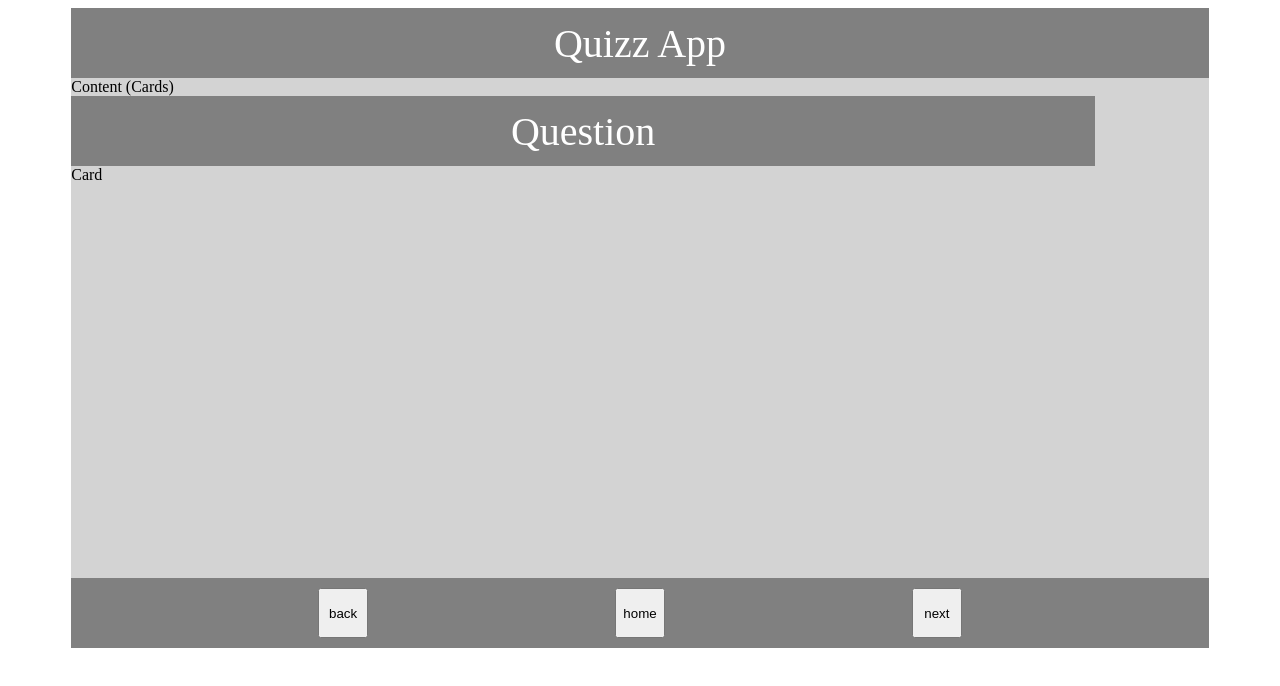
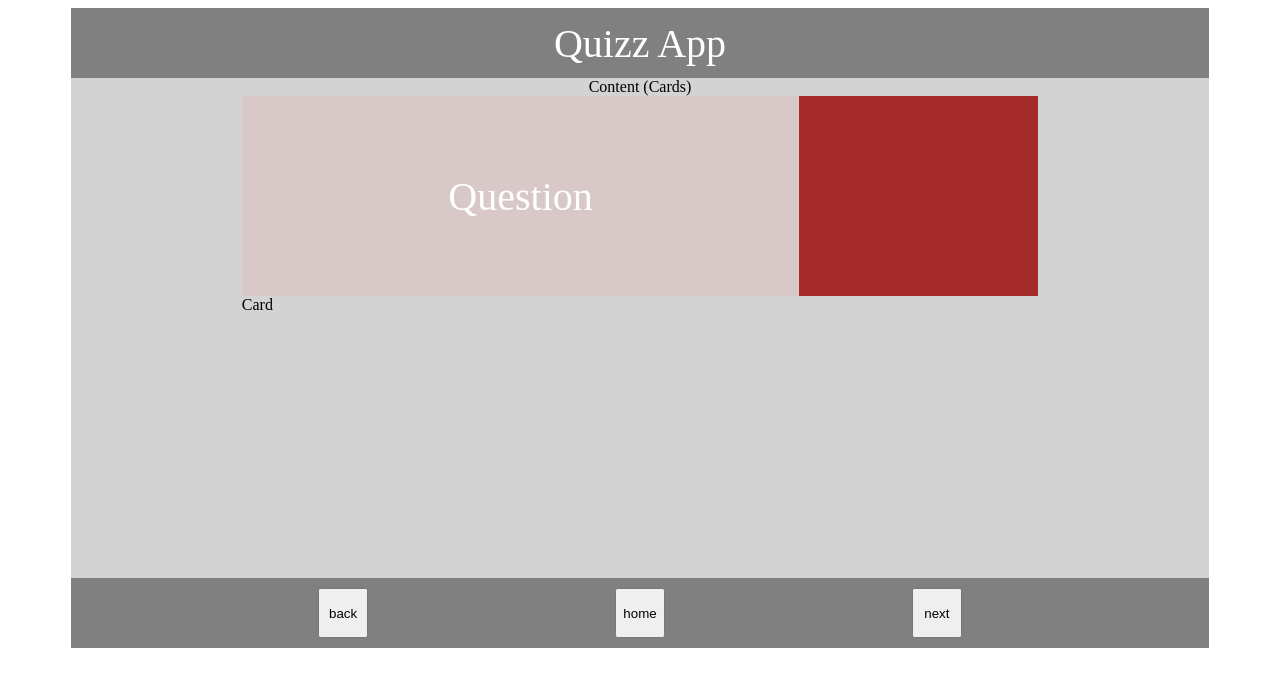
Before and after one commit to ChristophObst/Quizz-app, a website: page index.html in a window 1280 px wide. Drawn offline with Linux system fonts and the light colour scheme.

Commit message:
first-card-finished

```diff
--- a/css/styles.css
+++ b/css/styles.css
@@ -24,7 +24,23 @@ main {
   height: 500px;
   width: 90%;
   background-color: lightgrey;
+  display: flex;
+  flex-direction: column;
+  align-items: center;
 }
+
+.card {
+  height: 200px;
+  width: 70%;
+  background-color: brown;
+}
+
+.card--header {
+  height: 200px;
+  width: 70%;
+  background-color: rgb(216, 200, 200);
+}
+
 
 footer {
   background-color: grey;
```
